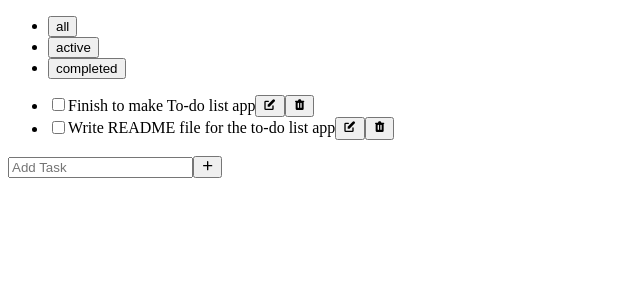
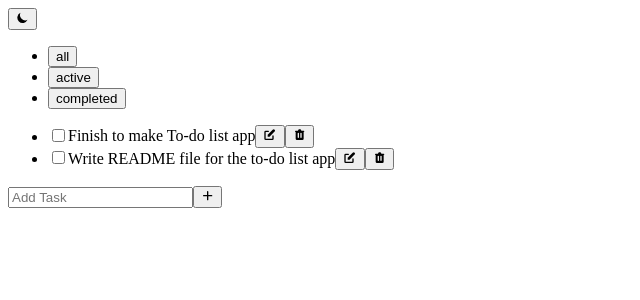
Before and after one commit to Byte-nana/todo-react, a React (Vite) app: page / in a window 1280 px wide. Shown: the top 300 px of the page, without its empty margins (0-640 px from the left). Built offline with nearby package versions, Linux system fonts and the light colour scheme.

Commit message:
feat:darkMode

```diff
--- a/src/components/Header/Header.jsx
+++ b/src/components/Header/Header.jsx
@@ -1,8 +1,14 @@
 import React from 'react';
+import { HiMoon, HiSun } from 'react-icons/hi';
+import { useDarkMode } from '../../context/DarkModeContext';
 
 export default function Header({ filters, onFilterChange }) {
+  const { darkMode, toggleDarkMode } = useDarkMode();
   return (
     <header>
+      <button onClick={toggleDarkMode}>
+        {darkMode ? <HiSun /> : <HiMoon />}
+      </button>
       <ul>
         {filters.map((value, index) => (
           <li key={index}>
--- /dev/null
+++ b/src/context/DarkModeContext.jsx
@@ -0,0 +1,27 @@
+import { createContext, useContext, useState } from 'react';
+
+const DarkModeContext = createContext();
+
+export function DarkModeProvider({ children }) {
+  const [darkMode, setDarkMode] = useState(false);
+  const toggleDarkMode = () => {
+    setDarkMode((mode) => !mode);
+    updateDarkMode(!darkMode);
+  };
+
+  return (
+    <DarkModeContext.Provider value={{ darkMode, toggleDarkMode }}>
+      {children}
+    </DarkModeContext.Provider>
+  );
+}
+
+function updateDarkMode(darkMode) {
+  if (darkMode) {
+    document.documentElement.classList.add('dark');
+  } else {
+    document.documentElement.classList.remove('dark');
+  }
+}
+
+export const useDarkMode = () => useContext(DarkModeContext);
```
Also changed, not shown: src/App.jsx (+4 -3 lines).
